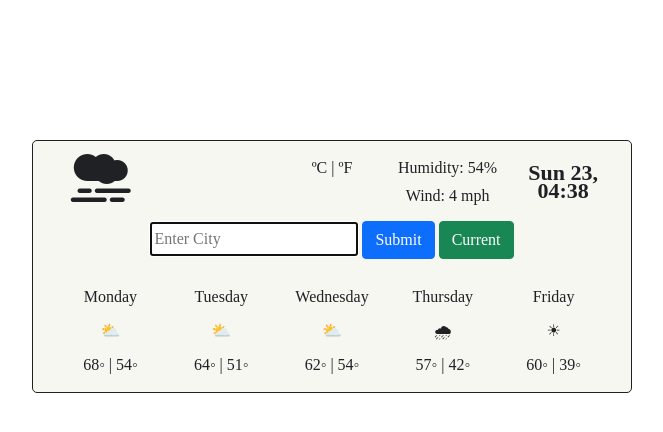
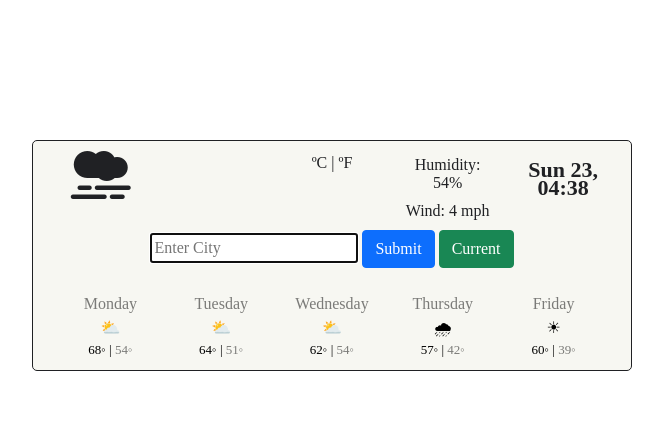
Before and after one commit to mf-dlcz/weather-app, a plain HTML site: page index.html in a window 1280 px wide. Shown: the whole page, without its empty margins (308-971 px from the left). Drawn offline with nearby package versions, Linux system fonts and the light colour scheme; no server answers.

Commit message:
added the forecast to HTML & CSS

```diff
--- a/index.html
+++ b/index.html
@@ -75,6 +75,8 @@
 					</form>
 					<br />
 				</div>
+				<div class="weather-forecast">
+					<div class="weather-forecast-date">
 						<div class="container-sm">
 							<div class="row">
 								<div class="col">Monday</div>
@@ -84,6 +86,8 @@
 								<div class="col">Friday</div>
 							</div>
 						</div>
+					</div>
+					<div class="weather-forecast-emoji">
 						<div class="container-sm">
 							<div class="row">
 								<div class="col">⛅</div>
@@ -93,13 +97,32 @@
 								<div class="col">☀</div>
 							</div>
 						</div>
+					</div>
+					<div class="weather-forecast-temp">
 						<div class="container-sm">
 							<div class="row">
-						<div class="col">68◦ | 54◦</div>
-						<div class="col">64◦ | 51◦</div>
-						<div class="col">62◦ | 54◦</div>
-						<div class="col">57◦ | 42◦</div>
-						<div class="col">60◦ | 39◦</div>
+								<div class="col">
+									<span class="max-temp">68◦ | </span>
+									<span class="min-temp">54◦</span>
+								</div>
+								<div class="col">
+									<span class="max-temp">64◦ | </span>
+									<span class="min-temp">51◦</span>
+								</div>
+								<div class="col">
+									<span class="max-temp">62◦ | </span>
+									<span class="min-temp">54◦</span>
+								</div>
+								<div class="col">
+									<span class="max-temp">57◦ | </span>
+									<span class="min-temp">42◦</span>
+								</div>
+								<div class="col">
+									<span class="max-temp">60◦ | </span>
+									<span class="min-temp">39◦</span>
+								</div>
+							</div>
+						</div>
 					</div>
 				</div>
 			</div>
--- a/src/style.css
+++ b/src/style.css
@@ -4,8 +4,6 @@ body {
 	display: block;
 	margin: 0 auto;
 	color: #202124;
-	font-size: 12px;
-	font-weight: 400;
 }
 ul {
 	list-style: none;
@@ -41,17 +39,6 @@ form {
 	line-height: 1;
 	color: #202124;
 }
-.row .col {
-	line-height: 28px;
-	text-align: center;
-	padding: 3px;
-	width: auto;
-	font-size: 16px;
-}
-
-.col-auto {
-	padding: 5px;
-}
 .degrees {
 	display: ruby-text;
 	font-size: 18px;
@@ -64,8 +51,21 @@ form {
 	font-size: 48px;
 	padding: 0;
 }
-
-#city {
+.weather-forecast {
+	text-align: center;
+	color: #000;
+}
+.weather-forecast-date {
+	font-size: 16px;
+	opacity: 0.5;
+}
+.min-temp {
+	opacity: 0.5;
+}
+.weather-forecast-temp {
+	font-size: 13px;
+}
+.min-temp #city {
 	font-size: 22px;
 	font-weight: 600;
 }
```
Lines whose indentation alone changed are shown as unchanged.
